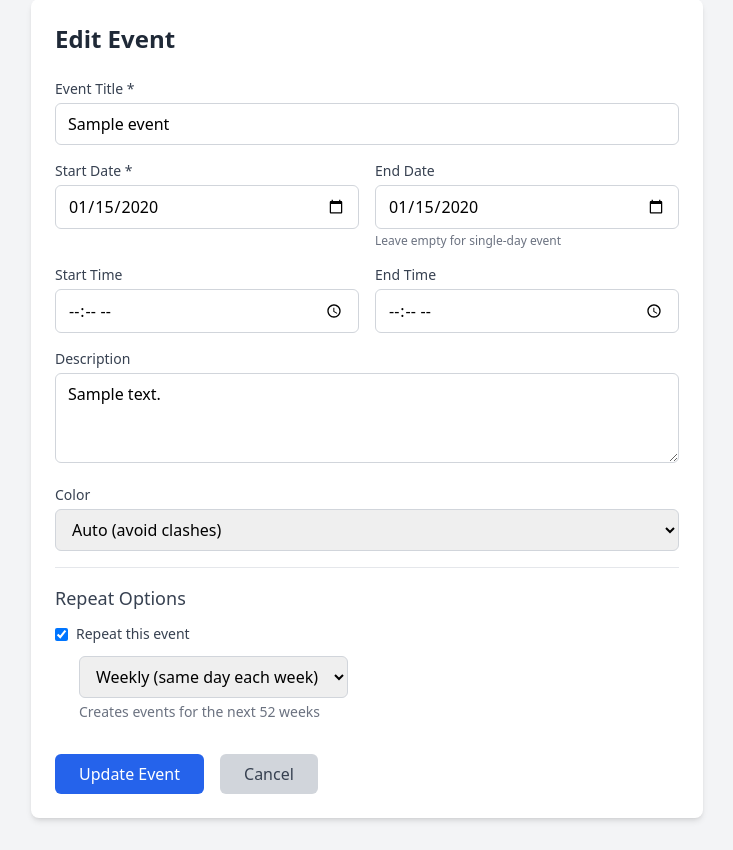
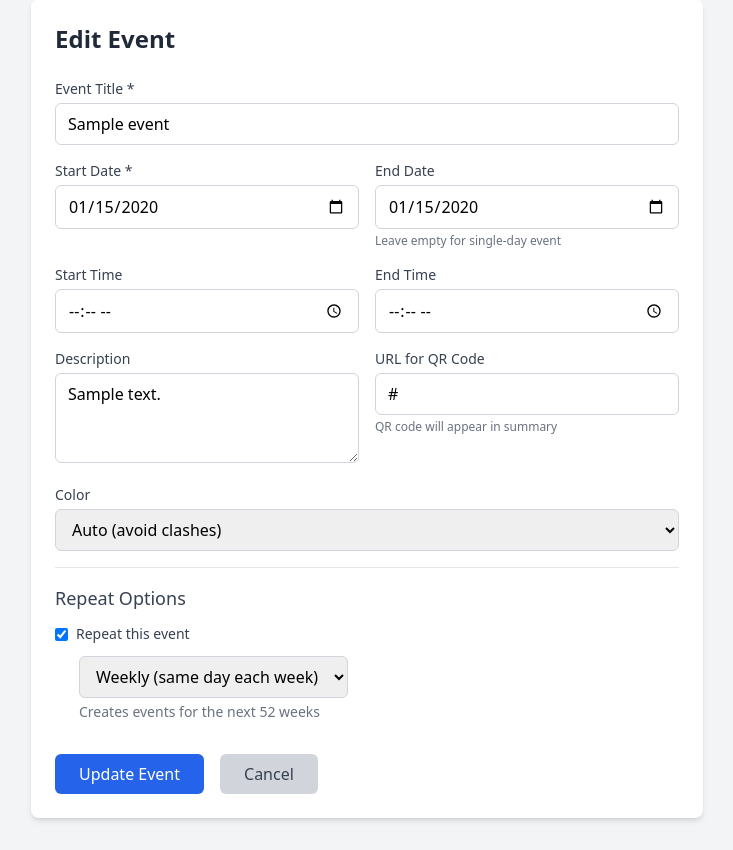
Before and after one commit to codegod100/cal, a Flask app: page /edit_event/1 in a window 1280 px wide. Shown: the part 33-883 px from the top of the page, without its empty margins (273-1006 px from the left). Run offline with Flask 3, Linux system fonts and the light colour scheme; tables that the repository leaves empty hold one stand-in row (values such as "Sample post"); some libraries are stand-ins or nearby versions.

Commit message:
Add URL field for events and enhance event display with QR codes

```diff
--- a/app.py
+++ b/app.py
@@ -135,7 +135,8 @@ def view_calendar(year, month):
                 'color': event[8] if len(event) > 8 else 'blue',
                 'event_start_date': event_date,
                 'event_end_date': event_end_date,
-                'is_multi_day': event_date != event_end_date
+                'is_multi_day': event_date != event_end_date,
+                'url': event[10] if len(event) > 10 else None
             })
             current_date += timedelta(days=1)
 
@@ -159,6 +160,7 @@ def add_event_route():
         start_time_str = request.form.get('start_time', '')
         end_time_str = request.form.get('end_time', '')
         description = request.form.get('description', '')
+        url = request.form.get('url', '')
 
         # Auto-select color if not specified or if "auto" is selected
         selected_color = request.form.get('color', 'auto')
@@ -171,7 +173,7 @@ def add_event_route():
         is_recurring = 'is_recurring' in request.form
         recurring_type = request.form.get('recurring_type', 'weekly') if is_recurring else None
 
-        add_event(title, date_str, description, start_time_str or None, end_time_str or None, is_recurring, recurring_type, color, end_date_str)
+        add_event(title, date_str, description, start_time_str or None, end_time_str or None, is_recurring, recurring_type, color, end_date_str, url or None)
 
         event_date = datetime.strptime(date_str, '%Y-%m-%d')
         return redirect(url_for('view_calendar', year=event_date.year, month=event_date.month))
@@ -189,6 +191,7 @@ def edit_event_route(event_id):
         start_time_str = request.form.get('start_time', '')
         end_time_str = request.form.get('end_time', '')
         description = request.form.get('description', '')
+        url = request.form.get('url', '')
 
         # Auto-select color if "auto" is selected
         selected_color = request.form.get('color', 'blue')
@@ -201,7 +204,7 @@ def edit_event_route(event_id):
         is_recurring = 'is_recurring' in request.form
         recurring_type = request.form.get('recurring_type', 'weekly') if is_recurring else None
 
-        update_event(event_id, title, date_str, description, start_time_str or None, end_time_str or None, is_recurring, recurring_type, color, end_date_str)
+        update_event(event_id, title, date_str, description, start_time_str or None, end_time_str or None, is_recurring, recurring_type, color, end_date_str, url or None)
 
         event_date = datetime.strptime(date_str, '%Y-%m-%d')
         return redirect(url_for('view_calendar', year=event_date.year, month=event_date.month))
@@ -246,7 +249,8 @@ def export_pdf(year, month):
                 'color': event[8] if len(event) > 8 else 'blue',
                 'event_start_date': event_date,
                 'event_end_date': event_end_date,
-                'is_multi_day': event_date != event_end_date
+                'is_multi_day': event_date != event_end_date,
+                'url': event[10] if len(event) > 10 else None
             })
             current_date += timedelta(days=1)
 
--- a/database.py
+++ b/database.py
@@ -54,6 +54,11 @@ def init_db():
     except sqlite3.OperationalError:
         pass
 
+    try:
+        cursor.execute('ALTER TABLE events ADD COLUMN url TEXT')
+    except sqlite3.OperationalError:
+        pass
+
     cursor.execute('''
         CREATE TABLE IF NOT EXISTS settings (
             id INTEGER PRIMARY KEY CHECK (id = 1),
@@ -66,15 +71,15 @@ def init_db():
     conn.commit()
     conn.close()
 
-def add_event(title, date, description='', start_time=None, end_time=None, is_recurring=False, recurring_type=None, color='blue', end_date=None):
+def add_event(title, date, description='', start_time=None, end_time=None, is_recurring=False, recurring_type=None, color='blue', end_date=None, url=None):
     conn = sqlite3.connect('calendar.db')
     cursor = conn.cursor()
 
     # Always store only one event, even if recurring
     cursor.execute('''
-        INSERT INTO events (title, date, start_time, end_time, description, is_recurring, recurring_type, color, end_date)
-        VALUES (?, ?, ?, ?, ?, ?, ?, ?, ?)
-    ''', (title, date, start_time, end_time, description, is_recurring, recurring_type, color, end_date))
+        INSERT INTO events (title, date, start_time, end_time, description, is_recurring, recurring_type, color, end_date, url)
+        VALUES (?, ?, ?, ?, ?, ?, ?, ?, ?, ?)
+    ''', (title, date, start_time, end_time, description, is_recurring, recurring_type, color, end_date, url))
 
     conn.commit()
     conn.close()
@@ -85,7 +90,7 @@ def get_events_for_month(year, month):
 
     # Get all events (including recurring ones from any date)
     cursor.execute('''
-        SELECT id, title, date, start_time, end_time, description, is_recurring, recurring_type, color, end_date
+        SELECT id, title, date, start_time, end_time, description, is_recurring, recurring_type, color, end_date, url
         FROM events
         ORDER BY date, start_time
     ''')
@@ -102,7 +107,7 @@ def get_events_for_month(year, month):
         target_month_end = datetime(year, month + 1, 1).date() - timedelta(days=1)
 
     for event in all_events:
-        event_id, title, date_str, start_time, end_time, description, is_recurring, recurring_type, color, end_date_str = event
+        event_id, title, date_str, start_time, end_time, description, is_recurring, recurring_type, color, end_date_str, url = event
         event_date = datetime.strptime(date_str, '%Y-%m-%d').date()
         event_end_date = datetime.strptime(end_date_str, '%Y-%m-%d').date() if end_date_str else event_date
 
@@ -121,12 +126,12 @@ def get_events_for_month(year, month):
                 duration = event_end_date - event_date
                 current_end_date = current_date + duration
                 month_events.append((event_id, title, current_date.strftime('%Y-%m-%d'),
-                                   start_time, end_time, description, is_recurring, recurring_type, color, current_end_date.strftime('%Y-%m-%d')))
+                                   start_time, end_time, description, is_recurring, recurring_type, color, current_end_date.strftime('%Y-%m-%d'), url))
                 current_date += timedelta(weeks=1)
         else:
             # Non-recurring event - include if it overlaps with the target month
             if event_date <= target_month_end and event_end_date >= target_month_start:
-                month_events.append(event + (end_date_str,))
+                month_events.append(event)
 
     # Sort by date and time
     month_events.sort(key=lambda e: (e[2], e[3] or ''))
@@ -141,15 +146,15 @@ def delete_event(event_id):
     conn.commit()
     conn.close()
 
-def update_event(event_id, title, date, description='', start_time=None, end_time=None, is_recurring=False, recurring_type=None, color='blue', end_date=None):
+def update_event(event_id, title, date, description='', start_time=None, end_time=None, is_recurring=False, recurring_type=None, color='blue', end_date=None, url=None):
     conn = sqlite3.connect('calendar.db')
     cursor = conn.cursor()
 
     cursor.execute('''
         UPDATE events
-        SET title = ?, date = ?, start_time = ?, end_time = ?, description = ?, is_recurring = ?, recurring_type = ?, color = ?, end_date = ?
+        SET title = ?, date = ?, start_time = ?, end_time = ?, description = ?, is_recurring = ?, recurring_type = ?, color = ?, end_date = ?, url = ?
         WHERE id = ?
-    ''', (title, date, start_time, end_time, description, is_recurring, recurring_type, color, end_date, event_id))
+    ''', (title, date, start_time, end_time, description, is_recurring, recurring_type, color, end_date, url, event_id))
 
     conn.commit()
     conn.close()
@@ -158,7 +163,7 @@ def get_event(event_id):
     conn = sqlite3.connect('calendar.db')
     cursor = conn.cursor()
 
-    cursor.execute('SELECT id, title, date, start_time, end_time, description, is_recurring, recurring_type, color, end_date FROM events WHERE id = ?', (event_id,))
+    cursor.execute('SELECT id, title, date, start_time, end_time, description, is_recurring, recurring_type, color, end_date, url FROM events WHERE id = ?', (event_id,))
     event = cursor.fetchone()
 
     conn.close()
--- a/templates/edit_event.html
+++ b/templates/edit_event.html
@@ -41,10 +41,20 @@
                 </div>
             </div>
 
-            <div>
-                <label for="description" class="block text-sm font-medium text-gray-700 mb-1">Description</label>
-                <textarea id="description" name="description" rows="3"
-                          class="w-full px-3 py-2 border border-gray-300 rounded-md focus:outline-none focus:ring-2 focus:ring-blue-500">{{ event[5] or '' }}</textarea>
+            <div class="grid grid-cols-2 gap-4">
+                <div>
+                    <label for="description" class="block text-sm font-medium text-gray-700 mb-1">Description</label>
+                    <textarea id="description" name="description" rows="3"
+                              class="w-full px-3 py-2 border border-gray-300 rounded-md focus:outline-none focus:ring-2 focus:ring-blue-500">{{ event[5] or '' }}</textarea>
+                </div>
+
+                <div>
+                    <label for="url" class="block text-sm font-medium text-gray-700 mb-1">URL for QR Code</label>
+                    <input type="url" id="url" name="url" value="{{ event[10] or '' }}"
+                           class="w-full px-3 py-2 border border-gray-300 rounded-md focus:outline-none focus:ring-2 focus:ring-blue-500"
+                           placeholder="https://example.com">
+                    <p class="text-xs text-gray-500 mt-1">QR code will appear in summary</p>
+                </div>
             </div>
 
             <div>
```
Also changed, not shown: templates/add_event.html (+15 -5 lines), templates/calendar.html (+16 -4 lines), templates/calendar_pdf.html (+24 -6 lines).
